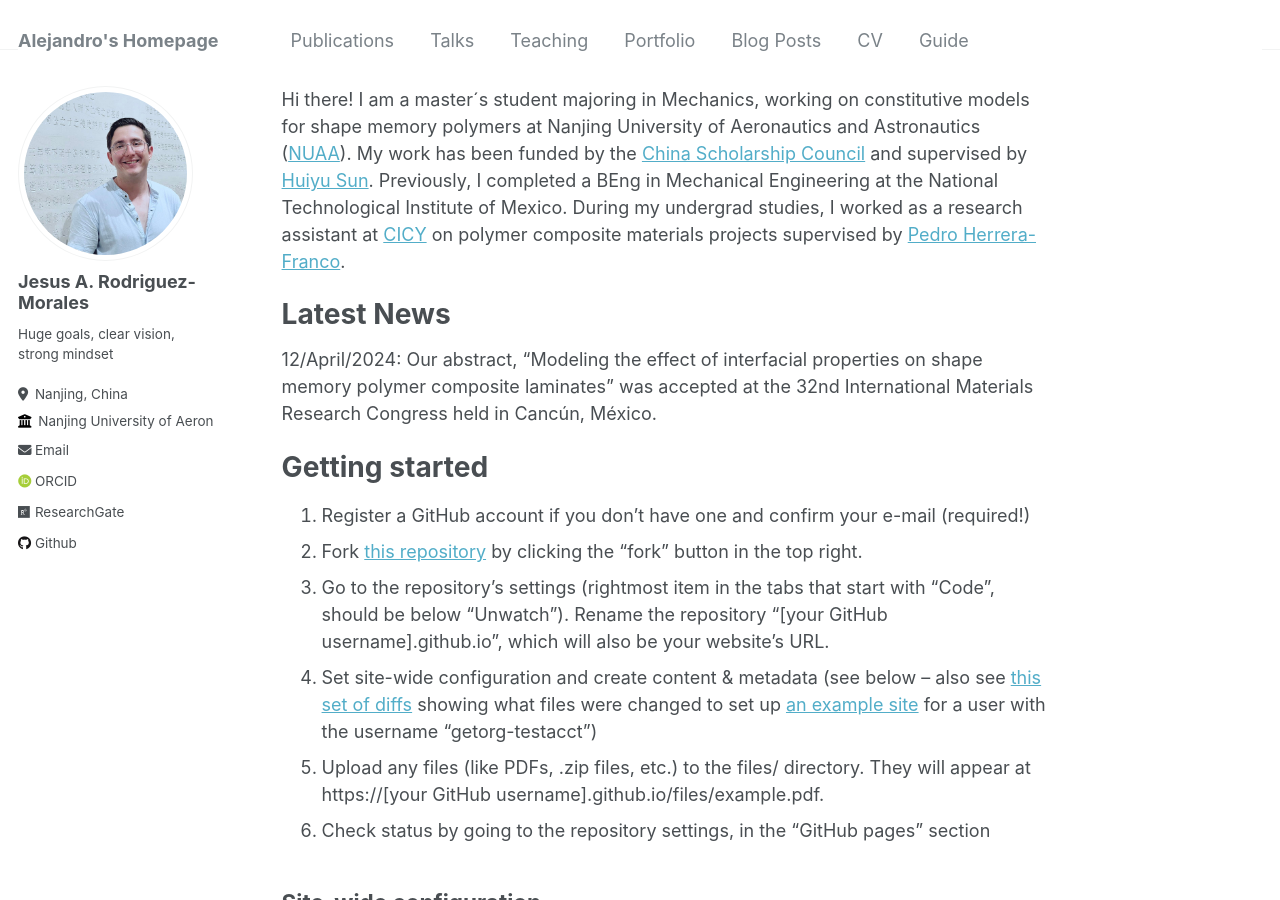
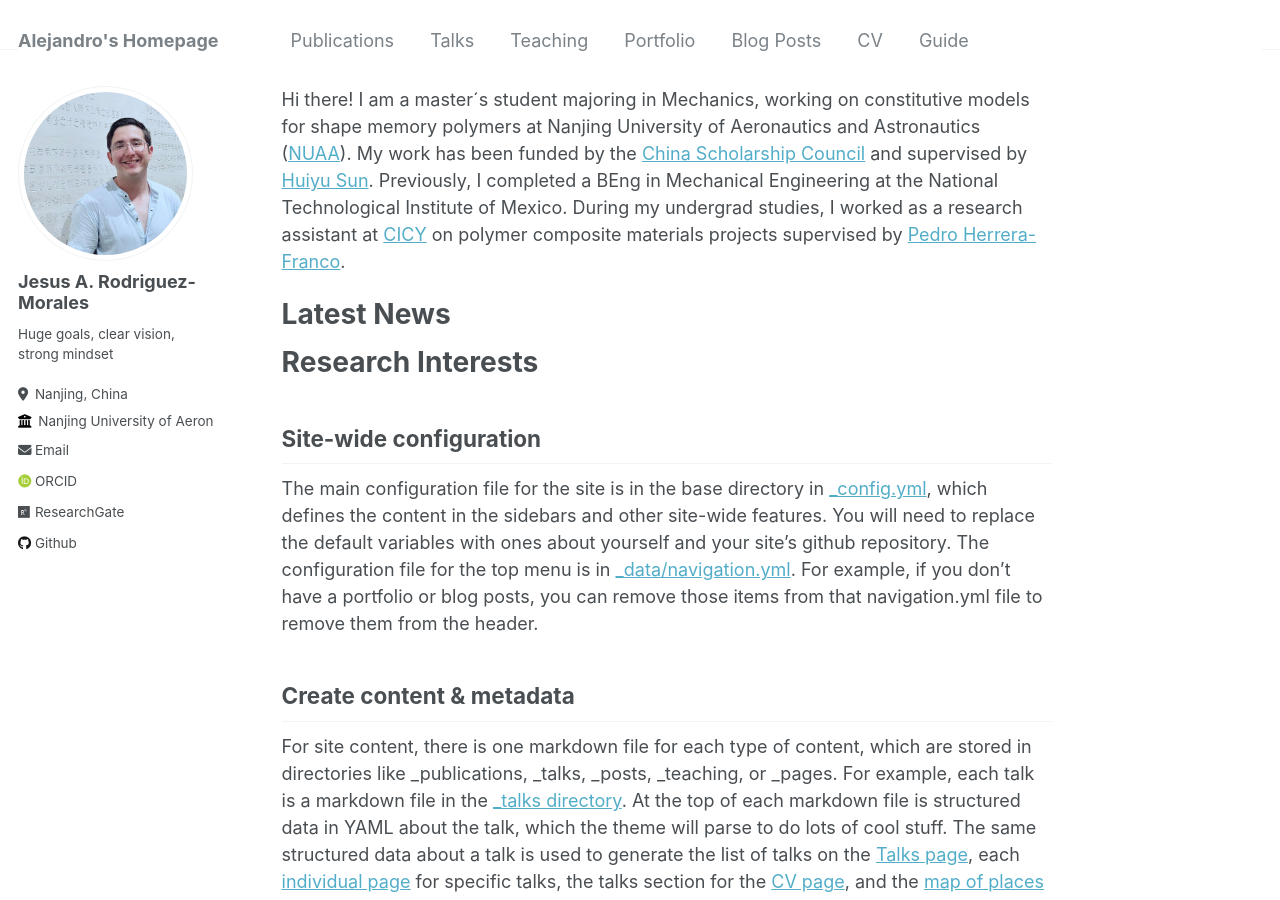
Before and after one commit to alex-rodriguez-m/alex-rodriguez-m.github.io, a Jekyll site: the page built from _pages/about.md, in a window 1280 px wide and 900 px high. Built offline with Jekyll 4.4.1, drawn with Linux system fonts in a browser that asks for light colours; some web fonts are replaced.

Commit message:
Update about.md

```diff
--- a/_pages/about.md
+++ b/_pages/about.md
@@ -12,16 +12,13 @@ Hi there! I am a master´s student majoring in Mechanics, working on constitutiv
 
 Latest News
 ======
-12/April/2024: Our abstract, "Modeling the effect of interfacial properties on shape memory polymer composite laminates" was accepted at the 32nd International Materials Research Congress held in Cancún, México.
 
-Getting started
+
+Research Interests
 ======
-1. Register a GitHub account if you don't have one and confirm your e-mail (required!)
-1. Fork [this repository](https://github.com/academicpages/academicpages.github.io) by clicking the "fork" button in the top right.
-1. Go to the repository's settings (rightmost item in the tabs that start with "Code", should be below "Unwatch"). Rename the repository "[your GitHub username].github.io", which will also be your website's URL.
-1. Set site-wide configuration and create content & metadata (see below -- also see [this set of diffs](http://archive.is/3TPas) showing what files were changed to set up [an example site](https://getorg-testacct.github.io) for a user with the username "getorg-testacct")
-1. Upload any files (like PDFs, .zip files, etc.) to the files/ directory. They will appear at https://[your GitHub username].github.io/files/example.pdf.
-1. Check status by going to the repository settings, in the "GitHub pages" section
+
+
+
 
 Site-wide configuration
 ------
```
